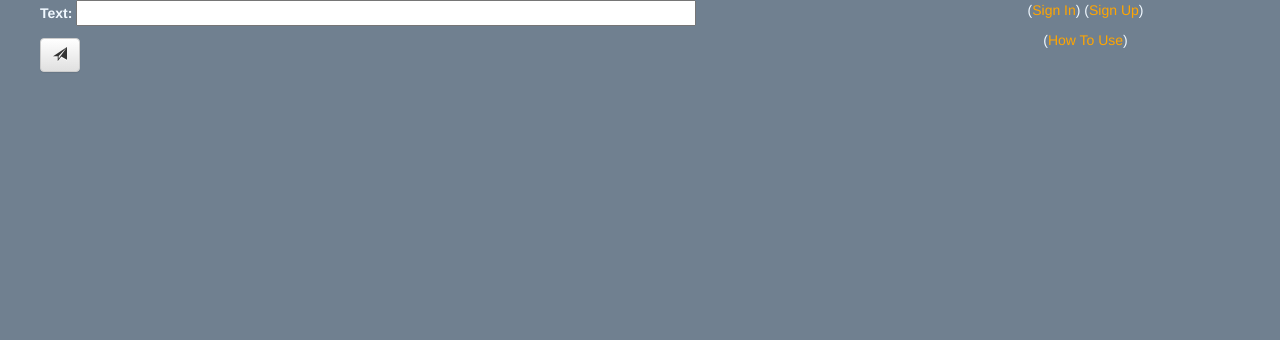
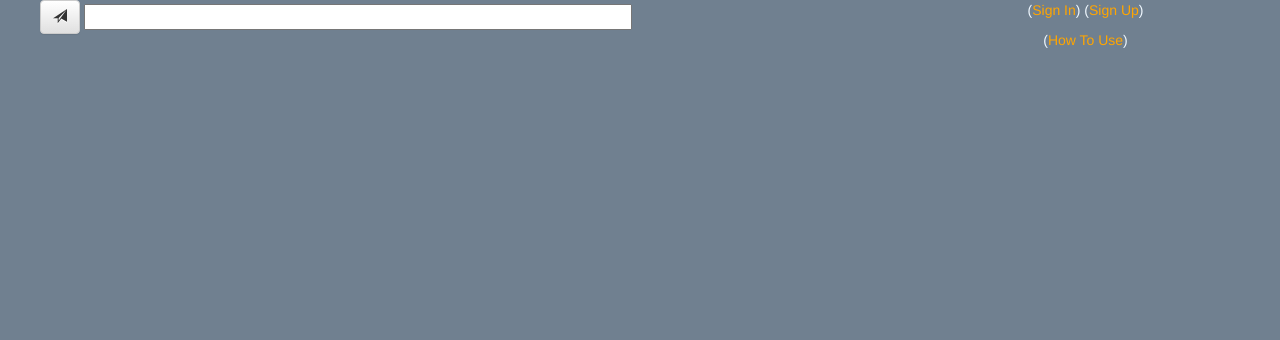
Before and after one commit to aki1502/tk, a Django app: page /akitter/ in a window 1280 px wide. Shown: the part 121-461 px from the top of the page. Before the commit the page ends 193 px from the top, so only its background shows below. Run offline with Django 3.2, Linux system fonts and the light colour scheme; data that the repository does not hold is empty; some libraries are stand-ins or nearby versions.

Commit message:
Added autoreload

```diff
--- a/akitter/templates/akitter/GTL.html
+++ b/akitter/templates/akitter/GTL.html
@@ -3,8 +3,10 @@
 {% block body %}
 <div class="akeet_column">
     <form method="POST" class="post-form">{% csrf_token %}
-        {{ akeet_form.as_p }}
         <button type="submit" class="save btn btn-default"><span class="glyphicon glyphicon-send" aria-hidden="true"></span></button>
+        <dev class="akeet_form">
+            {{ akeet_form.text }}
+        </dev>
     </form>
 </div>
 <div class="user_column">
@@ -16,10 +18,6 @@
     {% endif %}
     <p align="center">(<a href="{% url 'how_to_use_akitter' %}">How To Use</a>)</p>
 </div>
-<div id="iframeBlock">
-<div class="iframeBody">
 <iframe id="timeline_frame" src="{% url 'timeline_frame' %}" class="timeline_column">
-</div>
-</div>
 </iframe>
 {% endblock body %}
--- a/akitter/templates/akitter/base.html
+++ b/akitter/templates/akitter/base.html
@@ -8,6 +8,7 @@
         <link href="//fonts.googleapis.com/css?family=Lobster&subset=latin,latin-ext" rel="stylesheet" type="text/css">
         <link href="//fonts.googleapis.com/css?family=Noto+Serif+JP&display=swap" rel="stylesheet">
         <link rel="stylesheet" href="{% static "css/akitter.css"%}">
+        <script type="text/javascript" src="{% static 'js/timelinereload.js' %}"></script>
         <title>Akitter</title>
     </head>
     <body>
--- a/akitter/templates/akitter/timeline_frame.html
+++ b/akitter/templates/akitter/timeline_frame.html
@@ -11,10 +11,11 @@
         <title>Akitter</title>
     </head>
     <body>
+
         {% for akeet in akeets %}
-            <div>
-                <p>{{ akeet.author }}: {{ akeet.text }} | {{ akeet.published_date }}</p>
-            </div>
+            <article>
+                <p>{{ akeet.author }}: {{ akeet.text }} | <time>{{ akeet.published_date }}</time></p>
+            </article>
         {% endfor %}
     </body>
 </html>
--- a/blog/static/css/akitter.css
+++ b/blog/static/css/akitter.css
@@ -31,7 +31,7 @@ h1 {
 }
 
 .akeet_column {
-    width: 70%;
+    width: 65%;
     float: left;
     clear: both;
 }
@@ -47,7 +47,7 @@ h1 {
 }
 
 .post-form textarea, .post-form input {
-    width: 72%;
+    width: 290%;
     color: black;
 }
 
@@ -59,7 +59,16 @@ h1 {
 iframe{
     border:none;
     width:100%;
-    height:1000px;
+    height:1050px;
     padding:0;
     margin:0;
 }
+
+.akeet_form {
+    float: left;
+    padding: 4px 4px 4px 4px;
+}
+
+.save {
+    float: left;
+}
--- /dev/null
+++ b/blog/static/js/timelinereload.js
@@ -0,0 +1,12 @@
+function reloadTheFrame () {
+
+    var iframe = document.getElementById("timeline_frame");
+
+    iframe.contentWindow.location.reload(true);
+
+}
+window.addEventListener("load", function () {
+
+    this.setInterval(reloadTheFrame, 5000);
+
+});
```
